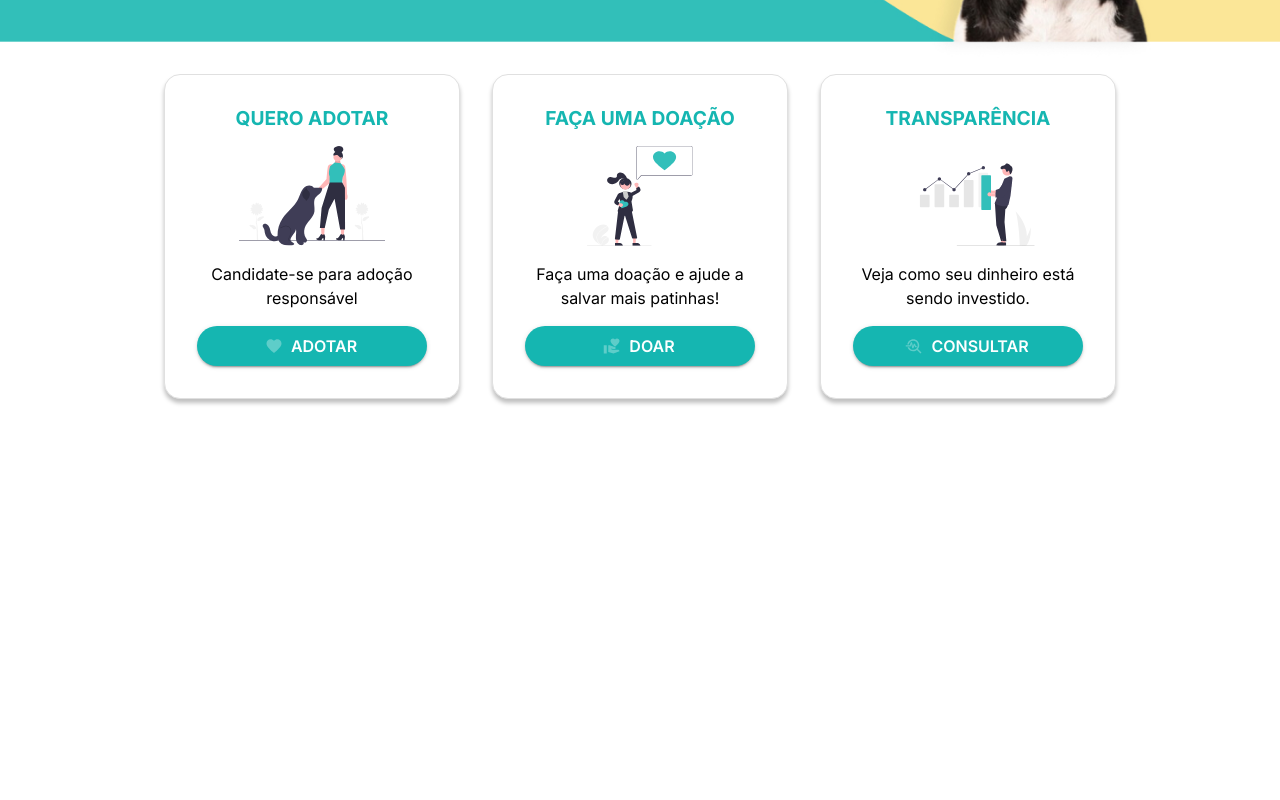
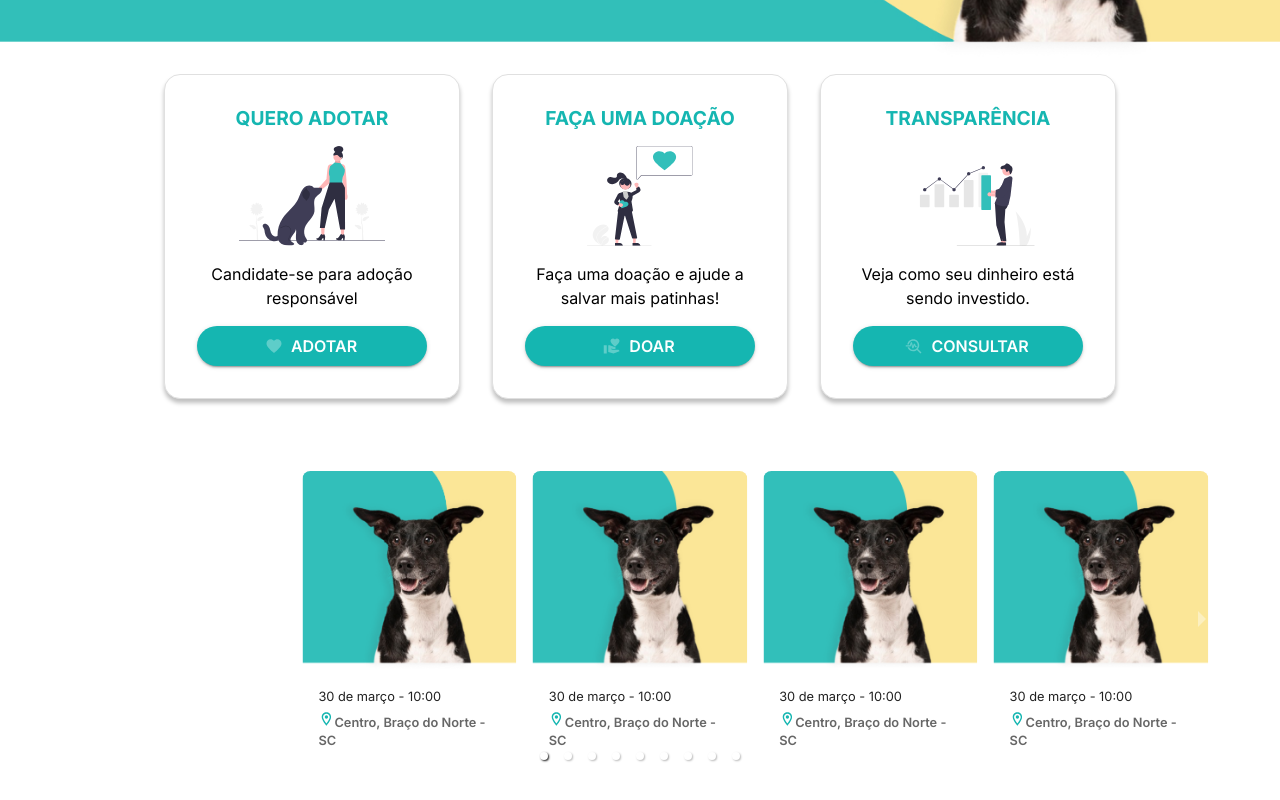
Before and after one commit to adonadel/gestao_ongs_frontend, a React (Vite) app: page / in a window 1280 px wide. Shown: the part 390-1190 px from the top of the page. Before the commit the page ends 969 px from the top, so only its background shows below. Built offline with nearby package versions, Linux system fonts and the light colour scheme.

Commit message:
Adiciona lib de carousel responsivo, cria componente de card eventos e adiciona na tela home

```diff
--- a/package.json
+++ b/package.json
@@ -20,6 +20,7 @@
     "react-dom": "^18.2.0",
     "react-hook-form": "^7.51.3",
     "react-imask": "^7.6.0",
+    "react-responsive-carousel": "^3.2.23",
     "react-router-dom": "^6.22.3",
     "zustand": "^4.5.2"
   },
--- a/src/modules/home/Home.tsx
+++ b/src/modules/home/Home.tsx
@@ -6,6 +6,7 @@ import { Grid, Stack } from '@mui/material';
 import { CardTransparency } from '../../shared/components/card/CardTransparency';
 import { CardAdoption } from '../../shared/components/card/CardAdoption';
 import { CardDonate } from '../../shared/components/card/CardDonate';
+import { AnimalCarousel } from '../../shared/components/carousel/AnimalCarousel';
 
 const Home: React.FC = () => {
     const apiUrl = import.meta.env.VITE_API_URL;
@@ -56,8 +57,8 @@ const Home: React.FC = () => {
             <HeaderBanner></HeaderBanner>
 
             <Grid container spacing={4} justifyContent={'center'} alignItems={'strech'} sx={{
-                    px: { xs: 2, sm: 4, md: 3, lg: 0 },
-                }}>
+                px: { xs: 2, sm: 4, md: 3, lg: 0 },
+            }}>
                 <Grid item xs={12} sm={8} md={4} lg={3}>
                     <CardAdoption />
                 </Grid>
@@ -71,6 +72,11 @@ const Home: React.FC = () => {
                 </Grid>
             </Grid>
 
+
+            <Grid container justifyContent={'center'} padding={8}>
+                <AnimalCarousel />
+
+            </Grid>
             <br />
             <br />
             <br /><br /><br /><br /><br /><br /><br /><br />
--- /dev/null
+++ b/src/shared/components/cardEvent/CardEvent.tsx
@@ -0,0 +1,27 @@
+import { LocationOn, LocationOnOutlined } from "@mui/icons-material"
+import { Card, CardActionArea, CardMedia, CardContent, Typography } from "@mui/material"
+
+export const CardEvent = () => {
+    return (
+        <Card sx={{ maxWidth: 400, margin: '0.5rem', boxShadow: 'none' }}>
+            <CardActionArea>
+                <CardMedia
+                    component="img"
+                    height="200"
+                    image="public\background-header-mobile.png"
+                    alt="Imagem de evento"
+                    sx={{ borderRadius: '0.5rem'}}
+                />
+                <CardContent>
+                    <Typography gutterBottom variant="body1" component="p" textAlign={"left"} fontWeight={400} fontSize={'0.8rem'}>
+                        30 de março - 10:00
+                    </Typography>
+                    <Typography variant="body2" color="text.secondary" justifyContent={'center'} textAlign={'left'} fontWeight={600} fontSize={'0.8rem'}>
+                        <LocationOnOutlined color="secondary" sx={{ fontSize: '1rem' }} />
+                        Centro, Braço do Norte - SC
+                    </Typography>
+                </CardContent>
+            </CardActionArea>
+        </Card>
+    )
+}
--- /dev/null
+++ b/src/shared/components/carousel/AnimalCarousel.tsx
@@ -0,0 +1,45 @@
+import { Box } from "@mui/material";
+import { Carousel } from "react-responsive-carousel";
+import "react-responsive-carousel/lib/styles/carousel.min.css";
+import { CardEvent } from "../cardEvent/CardEvent";
+export const AnimalCarousel = () => {
+    return (
+
+        <Carousel
+            centerMode
+            centerSlidePercentage={20}
+            showThumbs={false}
+            showStatus={false}
+            infiniteLoop
+        >
+            <Box>
+               <CardEvent/>
+            </Box>
+            <Box>
+                <CardEvent/>
+            </Box>
+            <Box>
+                <CardEvent/>
+            </Box>
+
+            <Box>
+                <CardEvent/>
+            </Box>
+            <Box>
+                <CardEvent/>
+            </Box>
+            <Box>
+                <CardEvent/>
+            </Box>
+            <Box>
+                <CardEvent/>
+            </Box>
+            <Box>
+                <CardEvent/>
+            </Box>
+            <Box>
+                <CardEvent/>
+            </Box>
+        </Carousel>
+    )
+};
```
Also changed, not shown: 1 other file (tests, documents, lock files or other folders).
